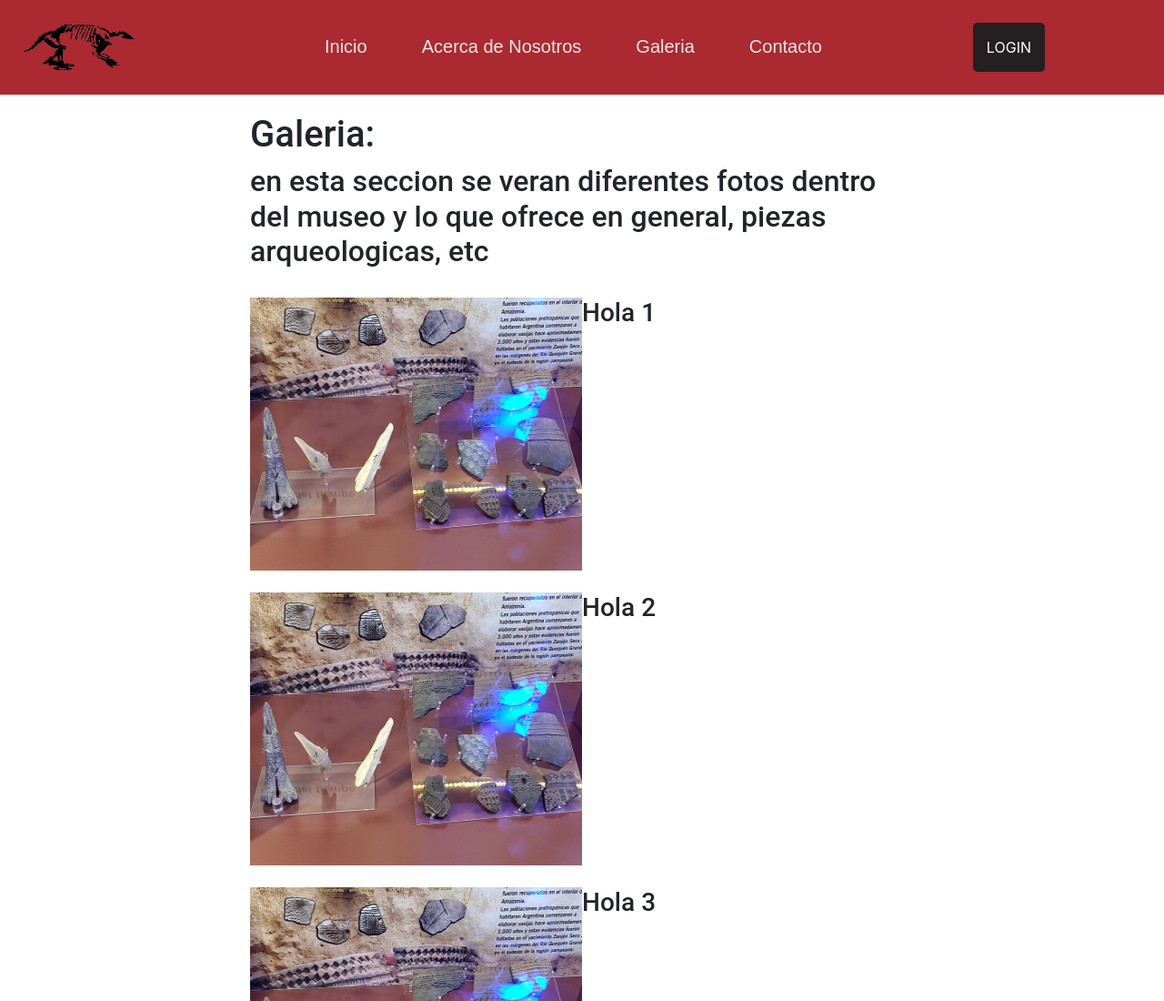
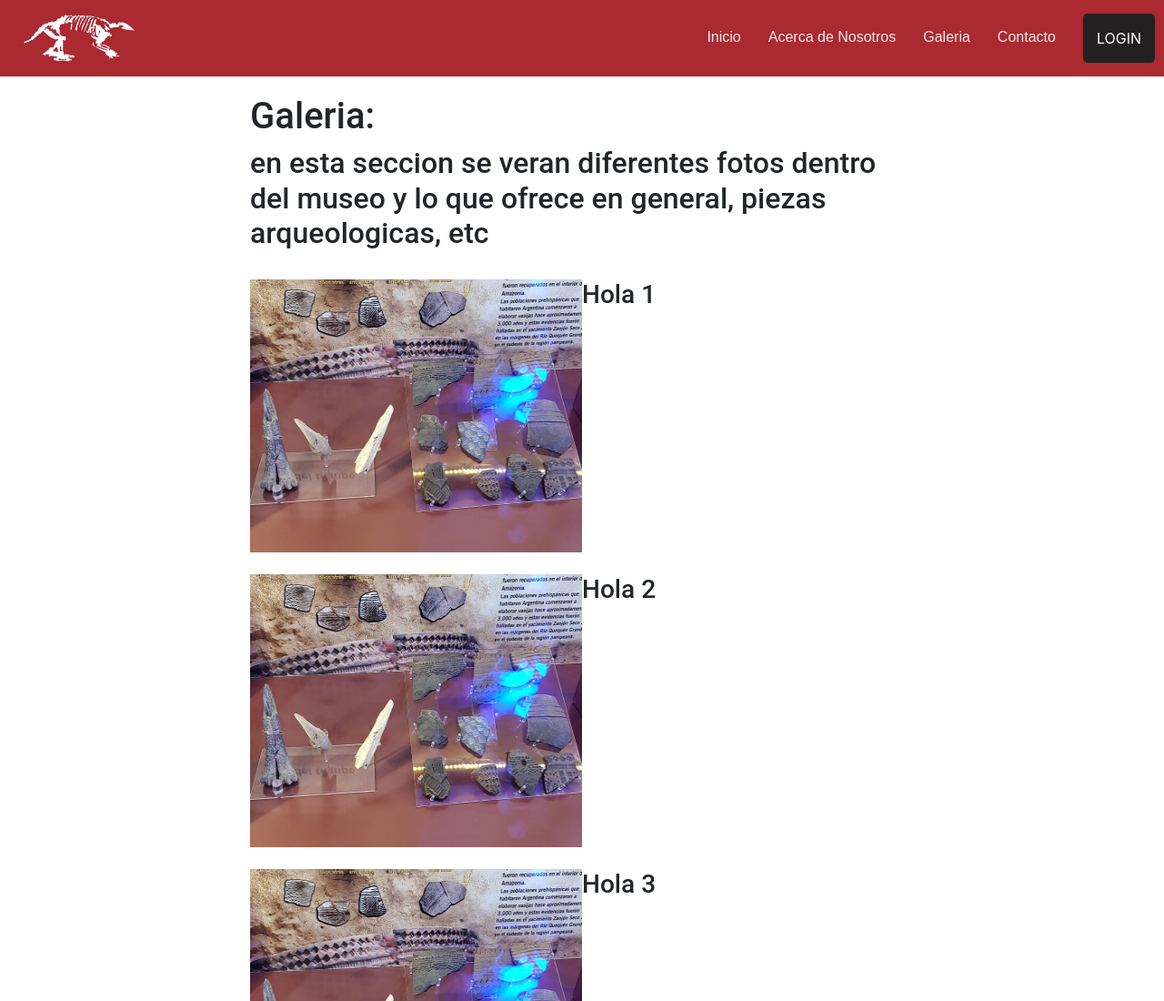
Before and after one commit to AndresMoranFlorentin/tp_museo, a plain HTML site: page web_museo/galeria.html in a window 1280 px wide. Shown: the top 1100 px of the page at 91% size. Drawn offline with nearby package versions, Linux system fonts and the light colour scheme.

Commit message:
cambios en el nav mas esteticos

```diff
--- a/web_museo/css/estiloGaleria.css
+++ b/web_museo/css/estiloGaleria.css
@@ -2,33 +2,46 @@
     display: flex;
     justify-content: space-between;
     align-items: center;
-    padding: 10px;
+    padding: 0px 10px;
     z-index: 2;
 }
 
-.navegador>ul {
+.navegador div {
+    display: inherit;
+    justify-items: end;
+}
+.navegador ul {
     list-style: none;
     overflow: hidden;
+    margin: auto;
+    margin-right: 15px;
+
 }
 
-.navegador>ul>li {
+.navegador ul li {
     float: left;
     font-family: Arial, sans-serif;
-    font-size: 20px;
+    font-size: 16px;
+    border-bottom: solid 3px transparent;
+    margin: auto 15px;
 }
 
-.navegador>ul>li>a {
+.navegador ul li a {
     list-style: none;
     display: block;
     color: #f2eaea;
-    margin: 15px;
+    margin: 5px 0px;
+    padding: 0px 15px;
     padding: 0;
     text-decoration: none;
 }
 
-.navegador>ul>li:hover {
-    background: #0b0b0b;
+.navegador ul li:hover {
+
+    cursor: pointer;
+    border-bottom: 3px solid #f2eaea;
 }
+
 
 /*-----SECCION FOOTER-----*/
 .footer_g {
--- a/web_museo/galeria.html
+++ b/web_museo/galeria.html
@@ -17,14 +17,16 @@
 <body>
   <header>
     <nav class="navegador">
-      <img class="logo_museo" src="img/logos/museo_logo.png" />
+      <img class="logo_museo" src="img/logos/image.png" />
+      <div>
         <ul>
           <li><a href="home.html">Inicio</a></li>
           <li><a href="acerca_de_nosotros.html">Acerca de Nosotros</a></li>
           <li><a href="galeria.html">Galeria</a></li>
           <li><a href="contacto.html">Contacto</a></li>
         </ul>
-      <button class="btn_login" type="button">LOGIN</button>
+        <button class="btn_login" type="button"> LOGIN </button>
+      </div>
       </nav>
   </header>
   <main>
```
Also changed, not shown: web_museo/acerca_de_nosotros.html (+2 -3 lines), web_museo/home.html (+4 -2 lines). Lines whose indentation alone changed are shown as unchanged.
